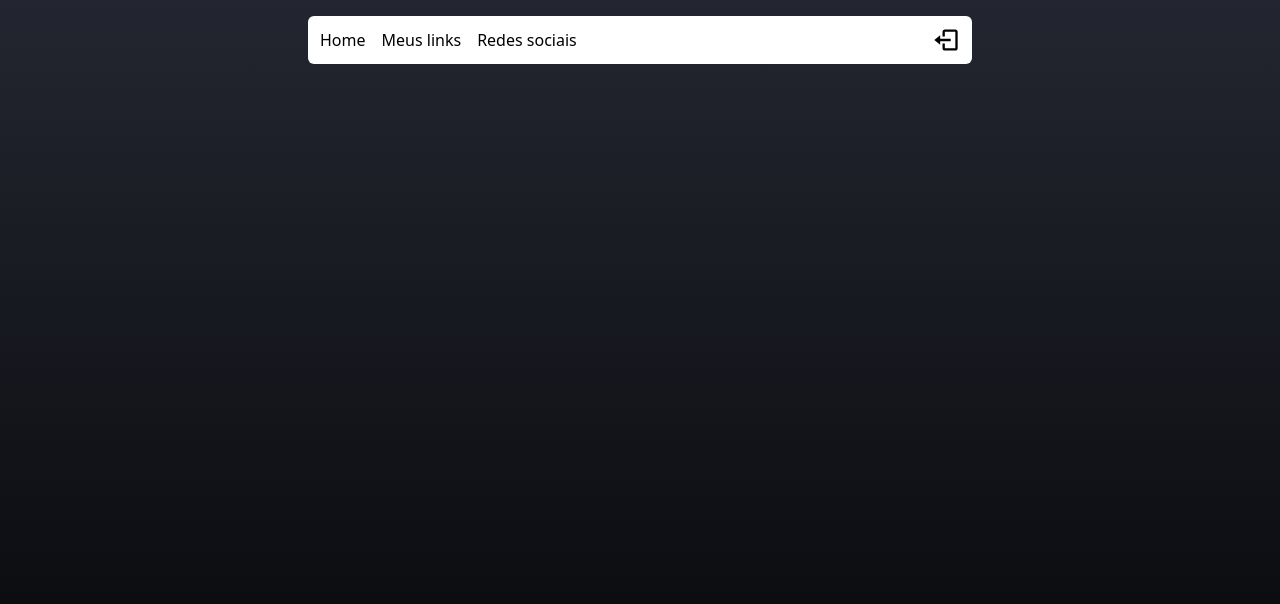
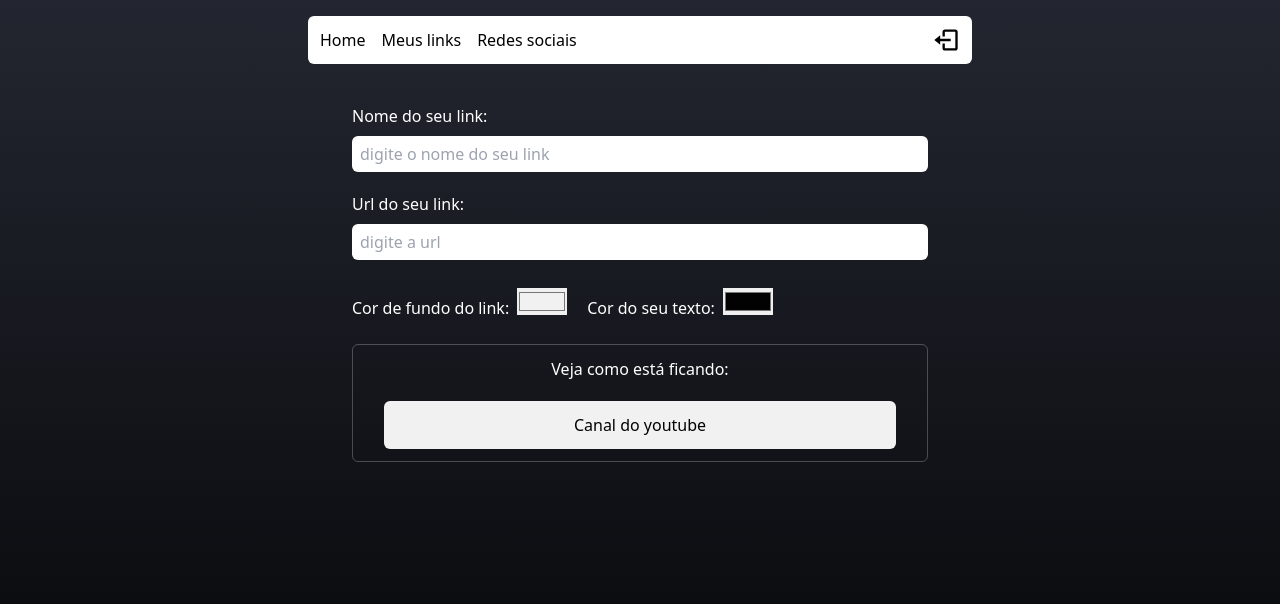
Before and after one commit to henriquedevop/linkOrbita, a React (Vite) app: page /admin in a window 1280 px wide. Shown: the top 604 px of the page. Built offline with nearby package versions, Linux system fonts and the light colour scheme; no server answers; sample sign-in values are in the browser's storage.

Commit message:
feat: add admin link form with customization

```diff
--- a/src/pages/admin/index.tsx
+++ b/src/pages/admin/index.tsx
@@ -1,9 +1,75 @@
+import { useState } from "react";
 import { Header } from "../../components/header";
+import { Input } from "../../components/input";
 
 export function Admin() {
+
+  const [nameLink, setNameLink] = useState("")
+  const [urlLink, setUrlLink] = useState("")
+  const [colorBackgroundLink, setColorBackgroundLink] = useState("#f1f1f1")
+  const [colorTextLink,setColorTextLink] = useState("#020202")
+
   return (
     <div className="flex items-center flex-col min-h-screen pb-7 px-2">
       <Header/>
+
+      <form className="flex flex-col mt-8 mb-3 w-full max-w-xl">
+
+        <label className="text-white font-medium mt-2 mb-2">Nome do seu link:</label>
+        <Input
+        placeholder="digite o nome do seu link"
+        value={nameLink}
+        onChange={(e) => setNameLink(e.target.value)}
+        />
+
+        <label className="text-white font-medium mt-2 mb-2">Url do seu link:</label>
+        <Input
+        type="url"
+        placeholder="digite a url"
+        value={urlLink}
+        onChange={(e) => setUrlLink(e.target.value)}
+        />
+
+        <section className="flex my-4 gap-5">
+
+          <div className="flex gap-2">
+
+            <label className="text-white font-medium mt-2 mb-2">Cor de fundo do link:</label>
+            <input
+            type="color"
+            value={colorBackgroundLink}
+            onChange={(e) => setColorBackgroundLink(e.target.value)}
+            />
+
+          </div>
+
+          <div className="flex gap-2">
+
+            <label className="text-white font-medium mt-2 mb-2">Cor do seu texto:</label>
+            <input
+            type="color"
+            value={colorTextLink}
+            onChange={(e) => setColorTextLink(e.target.value)}
+            />
+
+          </div>
+
+        </section>
+
+        <div className="flex items-center justify-between flex-col mb-7 p-1 border-gray-100/25 border rounded-md">
+          <label className="text-white font-medium mt-2 mb-3">Veja como está ficando:</label>
+          <article
+          className="w-11/12 max-w-lg flex flex-col items-center justify-between rounded-md px-1 py-3"
+          style={{marginBlock: 8, backgroundColor: colorBackgroundLink}}
+          >
+            <p
+            className="font-medium"
+            style={{color: colorTextLink}}
+            >Canal do youtube</p>
+          </article>
+        </div>
+
+      </form>
     </div>
   );
 }
```
Lines whose indentation alone changed are shown as unchanged.
